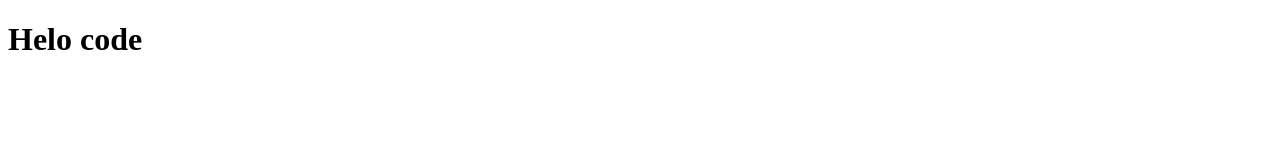
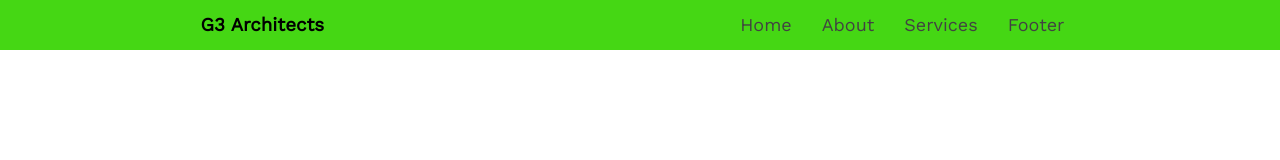
Before and after one commit to ImranRH321/b6-Architects-2-, a plain HTML site: page index.html in a window 1280 px wide. Drawn offline with nearby package versions, Linux system fonts and the light colour scheme.

Commit message:
jone-banner

```diff
--- a/index.html
+++ b/index.html
@@ -5,8 +5,29 @@
     <meta http-equiv="X-UA-Compatible" content="IE=edge">
     <meta name="viewport" content="width=device-width, initial-scale=1.0">
     <title>architects_four</title>
+    <link rel="stylesheet" href="style/style.css">
+     <link rel="stylesheet" href="/style/responsive.css">
 </head>
 <body>
-    <h1>Helo code </h1>
+     <header>
+         <!-- navbar via  -->
+         <nav class="nav_container">
+          <div>
+              <!-- logo -->
+              <h3 class="logo_title">G3 Architects</h3>
+          </div>
+          <ul>
+            <li><a href="">Home</a></li>
+            <li><a href="">About</a></li>
+            <li><a href="">Services</a></li>
+            <li><a href="">Footer</a></li>
+          </ul>
+         </div>
+     </header>
+
+     <main></main>
+     <footer>
+
+     </footer>
 </body>
 </html>
--- /dev/null
+++ b/style/responsive.css
@@ -0,0 +1,6 @@
+@media only screen and (max-width: 576px) {
+  header .nav_container {
+    flex-direction: column;
+    width: 100%;
+  }
+}
--- /dev/null
+++ b/style/style.css
@@ -0,0 +1,34 @@
+@import url("https://fonts.googleapis.com/css2?family=Work+Sans&display=swap");
+
+* {
+  margin: 0;
+  padding: 0;
+  box-sizing: border-box;
+  font-family: "Work Sans", sans-serif;
+}
+
+header .nav_container {
+  display: flex;
+  justify-content: space-around;
+  align-items: center;
+  height: 50px;
+  background-color: rgb(69, 215, 20);
+  padding: 10px 0;
+}
+
+header ul {
+  display: flex;
+}
+header ul li {
+  list-style: none;
+  margin: 0 15px;
+}
+
+header ul li a {
+  text-decoration: none;
+  color: #424242;
+  font-style: normal;
+  font-weight: 500;
+  font-size: 18px;
+  line-height: 26px;
+}
```
